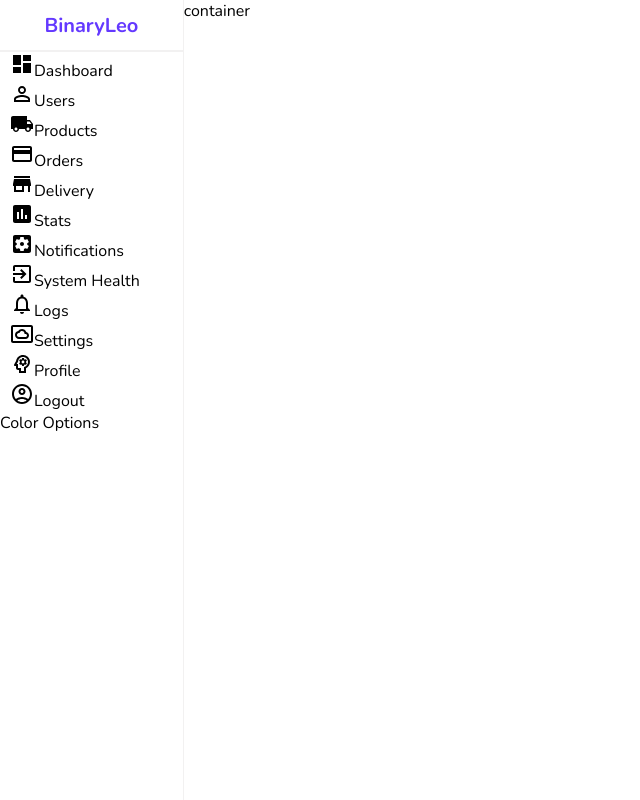
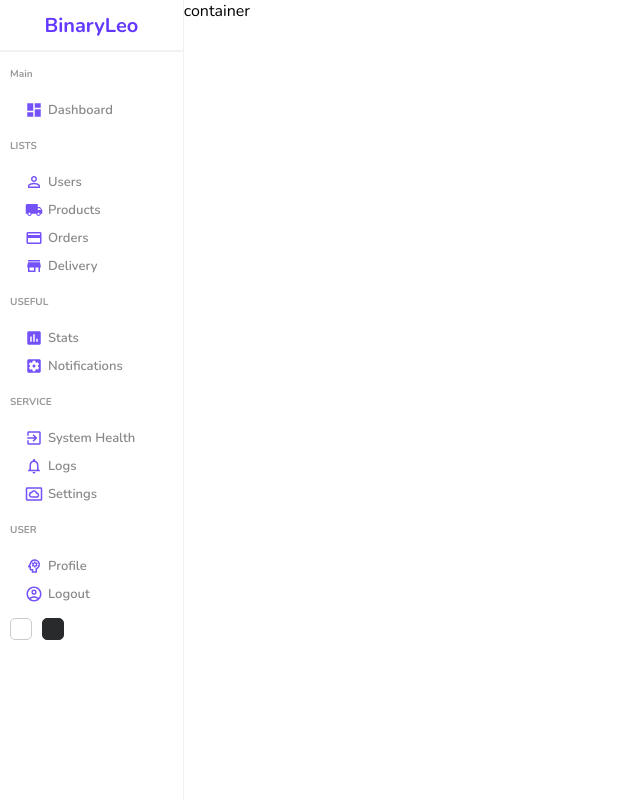
Before and after one commit to BinaryLeo/react_firebase_imageupload, a React (Create React App) app: page / in a window 1280 px wide. Shown: the whole page, without its empty margins (0-640 px from the left). Built offline with nearby package versions, Linux system fonts and the light colour scheme.

Commit message:
Sidebar layout base

```diff
--- a/src/components/sidebar/Sidebar.jsx
+++ b/src/components/sidebar/Sidebar.jsx
@@ -20,60 +20,68 @@
           <span className="logo">BinaryLeo</span>
       </div>
       <hr/>
-      <div className="center">
+      <div className="center" >
           <ul>
+            <p className="title">Main</p>
                 <li>
-                <DashboardIcon />
+                <DashboardIcon className="icon"/>
                 <span>Dashboard</span>
                 </li>
+                <p className="title">LISTS</p>
                 <li>
-                <PersonOutlineIcon />
+                <PersonOutlineIcon className="icon"/>
                 <span>Users</span>
                 </li>
                 <li>
-                <LocalShippingIcon />
+                <LocalShippingIcon className="icon"/>
                 <span>Products</span>
                 </li>
                 <li>
-                <CreditCardIcon />
+                <CreditCardIcon className="icon"/>
                 <span>Orders</span>
                 </li>
                 <li>
-                <StoreIcon />
+                <StoreIcon className="icon"/>
                 <span>Delivery</span>
                 </li>
+                <p className="title">USEFUL</p>
                 <li>
-                <InsertChartIcon />
+                <InsertChartIcon className="icon"/>
                 <span>Stats</span>
                 </li>
                 <li>
-                <SettingsApplicationsIcon />
+                <SettingsApplicationsIcon className="icon"/>
                 <span>Notifications</span>
                 </li>
+                <p className="title">SERVICE</p>
                 <li>
-                <ExitToAppIcon />
+                <ExitToAppIcon className="icon"/>
                 <span>System Health</span>
                 </li>
                 <li>
-                <NotificationsNoneIcon />
+                <NotificationsNoneIcon className="icon"/>
                 <span>Logs</span>
                 </li>
                 <li>
-                <SettingsSystemDaydreamOutlinedIcon />
+                <SettingsSystemDaydreamOutlinedIcon className="icon"/>
                 <span>Settings</span>
                 </li>
+                <p className="title">USER</p>
                 <li>
-                <PsychologyOutlinedIcon />
+                <PsychologyOutlinedIcon className="icon"/>
                 <span>Profile</span>
                 </li>
                 <li>
-                <AccountCircleOutlinedIcon />
+                <AccountCircleOutlinedIcon className="icon"/>
                 <span>Logout</span>
                 </li>
 
           </ul>
       </div>
-      <div className="bottom">Color Options</div>
+      <div className="bottom">
+        <div className="colorOption"></div>
+        <div className="colorOption"></div>
+      </div>
     </div>
   )
 }
--- a/src/components/sidebar/sidebar.scss
+++ b/src/components/sidebar/sidebar.scss
@@ -24,6 +24,67 @@
             list-style:none;
             margin:0;
             padding:0;
+
+            .title{
+                font-size:10px;
+                font-weight:bold;
+                color:#999;
+                margin-top: 15px;
+                margin-bottom:15px;
+
+            }
+            li{
+               display: flex;
+                align-items:center;
+                padding:5px;
+                cursor: pointer;
+
+                &:hover{
+                    background-color: #ece8ff;
+                }
+                .icon{
+                    margin-right:5px;
+                    font-size:18px;
+                    color:#7451f8;
+                }
+                span{
+                    font-size:13px;
+                    color:#888;
+                    font-weight: 600;
+
+                }
+
+            }
+            .icon{
+                padding-left:10px;
+                li{
+                    display:flex;
+                    align-items:center;
+                    justify-content:center;
+
+
+                }
+
+            }
+        }
+    }
+    .bottom{
+        display:flex;
+        align-items:center;
+        margin:10px;
+
+        .colorOption{
+            width:20px;
+            height:20px;
+            border-radius:5px;
+            border:1px solid #ccc;
+            cursor: pointer;
+
+            &:last-child{
+                margin-left:10px;
+                border:1px solid #292A2B;
+                background-color: #292A2B;
+            }
         }
     }
 }
```
